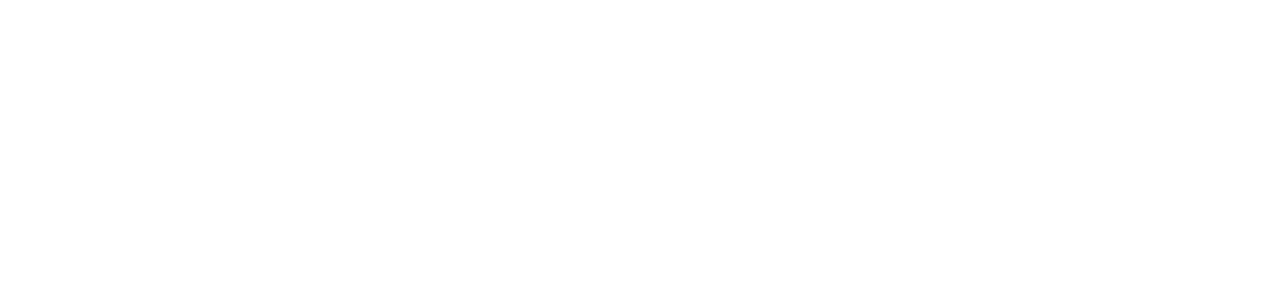
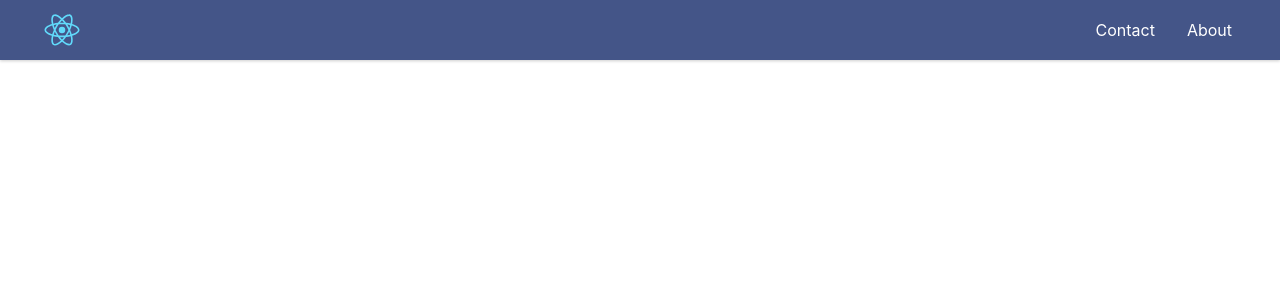
Before and after one commit to Kurtz1993/react-for-nets, a React (Create React App) app: page / in a window 1280 px wide. Shown: the top 300 px of the page. Built offline with nearby package versions, Linux system fonts and the light colour scheme.

Commit message:
Add navbar

```diff
--- a/package.json
+++ b/package.json
@@ -7,6 +7,7 @@
     "@types/node": "12.7.2",
     "@types/react": "16.9.2",
     "@types/react-dom": "16.8.5",
+    "bootstrap": "^4.3.1",
     "node-sass": "^4.12.0",
     "react": "^16.9.0",
     "react-dom": "^16.9.0",
@@ -34,5 +35,8 @@
       "last 1 firefox version",
       "last 1 safari version"
     ]
+  },
+  "devDependencies": {
+    "@types/react-router-dom": "^4.3.5"
   }
 }
--- a/src/App.tsx
+++ b/src/App.tsx
@@ -1,8 +1,14 @@
 import React from "react";
 import "./App.scss";
 
+import NavBar from "./components/NavBar";
+
 const App: React.FC = () => {
-  return <div className="App"></div>;
+  return (
+    <div className="app">
+      <NavBar />
+    </div>
+  );
 };
 
 export default App;
--- /dev/null
+++ b/src/components/NavBar.scss
@@ -0,0 +1,35 @@
+$nav-blue: #458;
+
+.nav {
+  display: flex;
+  align-items: center;
+  box-shadow: 0px 1px 3px rgba(0, 0, 0, 0.2);
+  background-color: $nav-blue;
+  color: white;
+  justify-content: space-between;
+  padding: 0 2rem;
+
+  &__logo {
+    height: 60px;
+    width: 60px;
+  }
+
+  &__links {
+    display: flex;
+    justify-content: space-between;
+    align-items: center;
+  }
+
+  &__link {
+    display: block;
+    cursor: pointer;
+    line-height: 60px;
+    padding: 0 1rem;
+    transition: background-color 0.2s ease-in;
+
+    &--active,
+    &:hover {
+      background-color: darken($nav-blue, 10%);
+    }
+  }
+}
--- /dev/null
+++ b/src/components/NavBar.tsx
@@ -0,0 +1,18 @@
+import React, { FC } from "react";
+import logo from "../logo.svg";
+import "./NavBar.scss";
+
+const NavBar: FC = () => (
+  <nav className="nav">
+    <div className="nav__container">
+      <img src={logo} alt="React Logo" className="nav__logo" />
+    </div>
+
+    <div className="nav__links">
+      <span className="nav__link">Contact</span>
+      <span className="nav__link">About</span>
+    </div>
+  </nav>
+);
+
+export default NavBar;
--- a/src/index.scss
+++ b/src/index.scss
@@ -1,13 +1,13 @@
+@import "~bootstrap/scss/bootstrap-reboot";
+
 body {
   margin: 0;
-  font-family: -apple-system, BlinkMacSystemFont, 'Segoe UI', 'Roboto', 'Oxygen',
-    'Ubuntu', 'Cantarell', 'Fira Sans', 'Droid Sans', 'Helvetica Neue',
-    sans-serif;
+  font-family: -apple-system, BlinkMacSystemFont, "Segoe UI", "Roboto", "Oxygen", "Ubuntu",
+    "Cantarell", "Fira Sans", "Droid Sans", "Helvetica Neue", sans-serif;
   -webkit-font-smoothing: antialiased;
   -moz-osx-font-smoothing: grayscale;
 }
 
 code {
-  font-family: source-code-pro, Menlo, Monaco, Consolas, 'Courier New',
-    monospace;
+  font-family: source-code-pro, Menlo, Monaco, Consolas, "Courier New", monospace;
 }
```
Also changed, not shown: src/pages/About.tsx (added, +9 -0 lines), src/pages/Contact.tsx (added, +9 -0 lines), src/pages/Home.tsx (added, +9 -0 lines), 1 other file (tests, documents, lock files or other folders).
